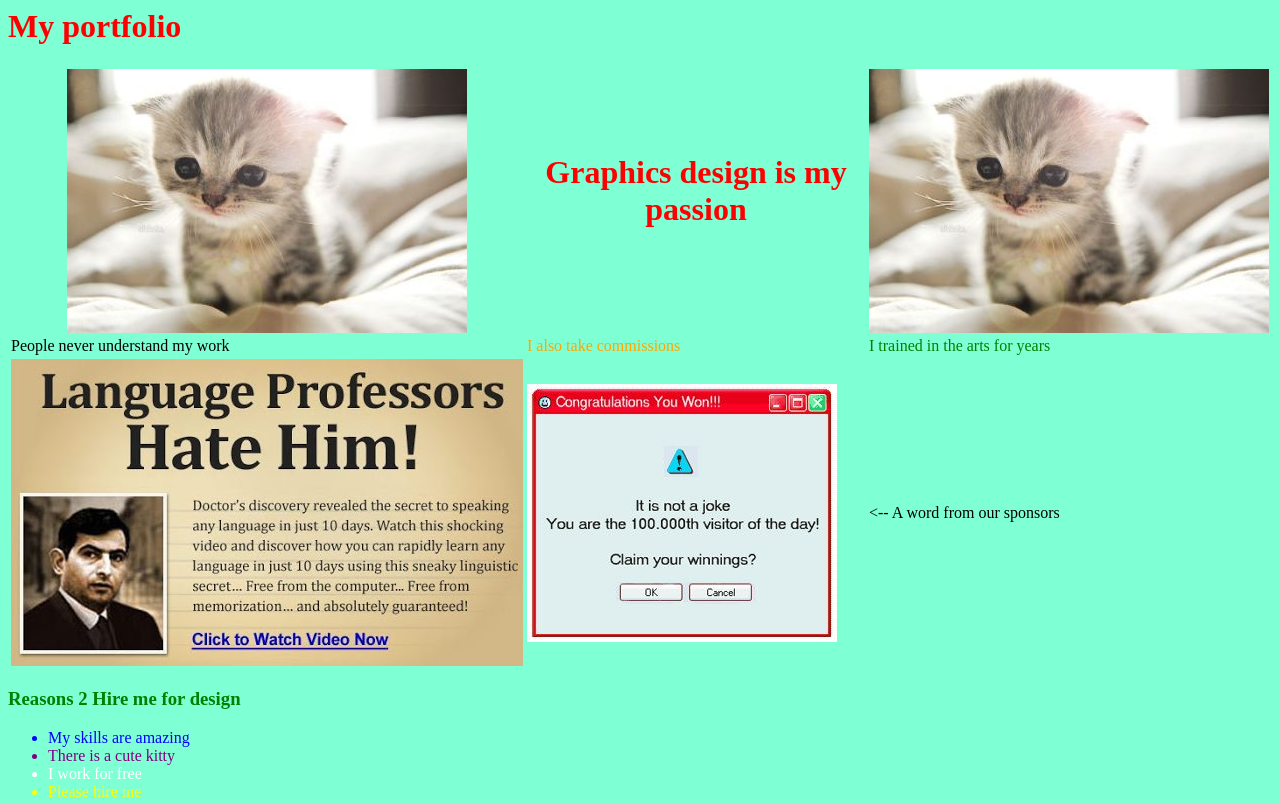
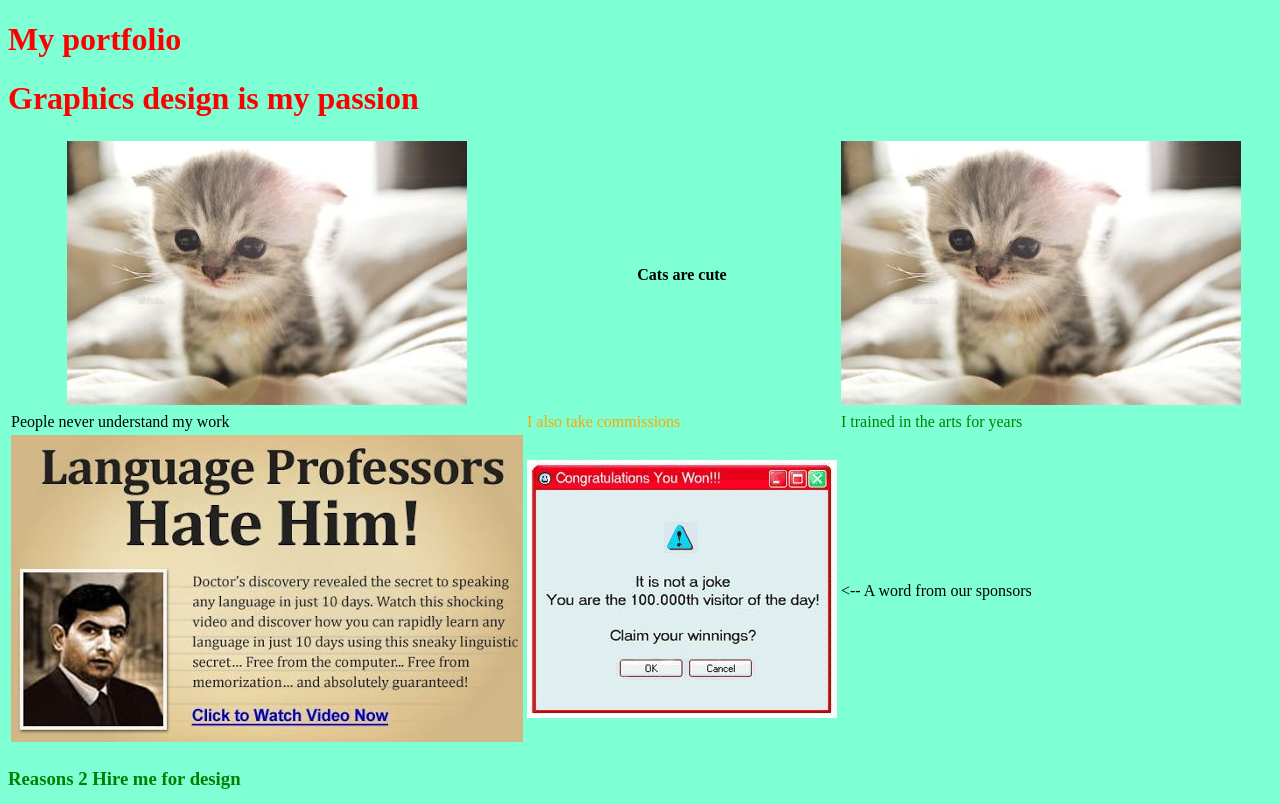
Before and after one commit to shudaniel/cs291a-p0, a plain HTML site: page index.html in a window 1280 px wide. Shown: the top 804 px of the page. Drawn offline with Linux system fonts and the light colour scheme.

Commit message:
update index

```diff
--- a/index.html
+++ b/index.html
@@ -1,15 +1,16 @@
+<!DOCTYPE html>
 <link rel="stylesheet" type="text/css" href="index.css">
-<!DOCTYPE html>
 <html>
 <head>
     <title>My portfolio</title>
 </head>
 <body>
 <h1>My portfolio</h1>
+<h1>Graphics design is my passion</h1>
 <table>
     <tr>
         <th><img src="Cute-Munchkin-Kitten.jpg" alt="There should be a cute kitty" /></th>
-        <th><h1>Graphics design is my passion</h1></th>
+        <th>Cats are cute</th>
         <th><img src="Cute-Munchkin-Kitten.jpg" alt="There should be a cute kitty" /></th>
 
     </tr>
```
